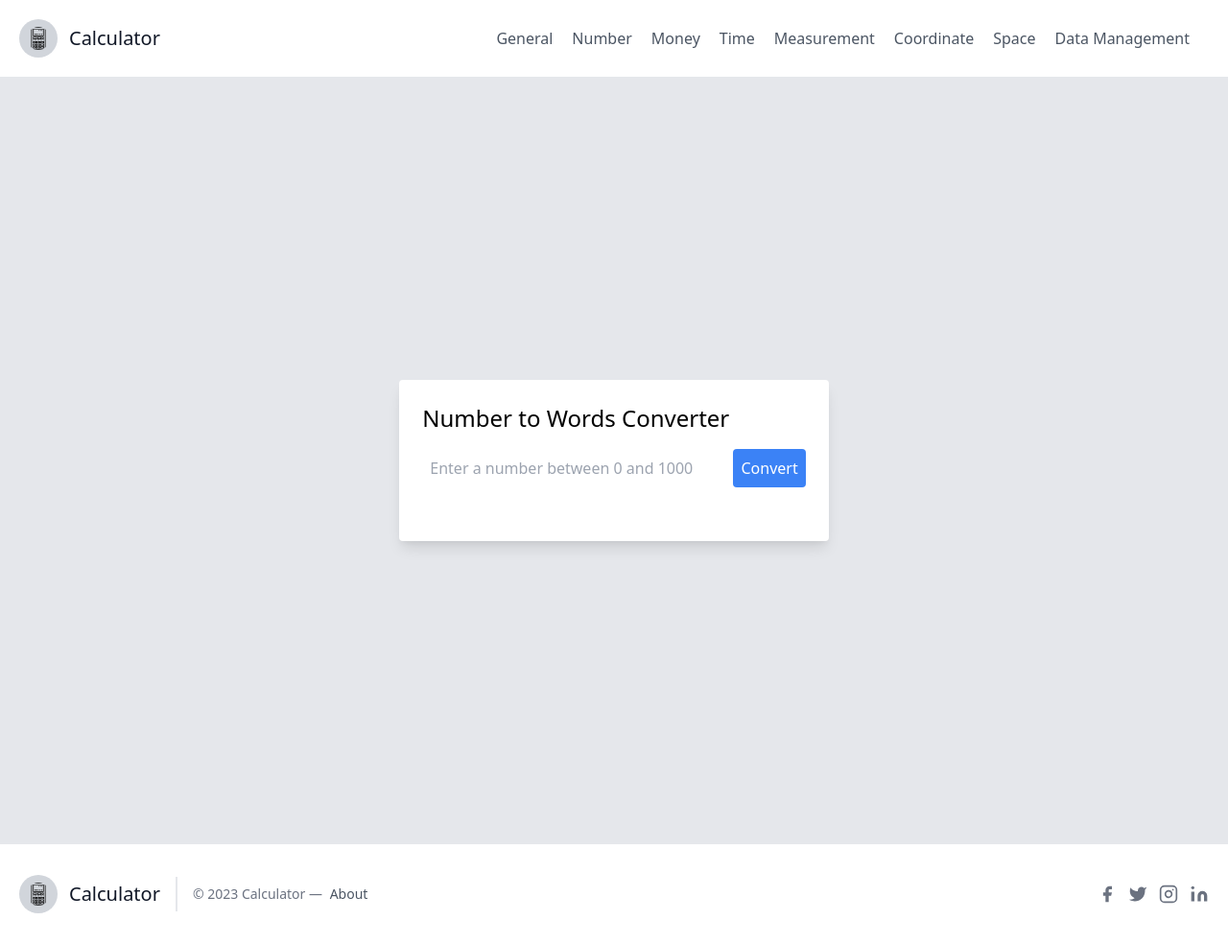
After one commit to Fizz02/VIRTUAL-TUTOR-AI-CHATBOT, a Node server app: page /number in a window 1280 px wide. The commit adds this page. Shown: the whole page at 96% size. Run offline with Node 20, Linux system fonts and the light colour scheme; style sheets or scripts are compiled from the project's sources; some libraries are stand-ins or nearby versions.

Commit message:
nomborbulat

```diff
--- a/app.js
+++ b/app.js
@@ -22,6 +22,10 @@ app.get('/about', function(req, res) {
 
 app.get('/general', function(req,res){
   res.render('pages/algebra_calculator');
+});
+
+app.get('/number', function(req,res){
+  res.render('pages/nomborbulat');
 });
 
 app.get('/coord', function(req,res){
--- a/package.json
+++ b/package.json
@@ -14,6 +14,7 @@
   "dependencies": {
     "ejs": "^3.1.6",
     "express": "^4.17.1",
+    "mathjs": "^12.2.1",
     "mongodb": "^6.2.0",
     "nodemon": "^3.0.1"
   },
--- a/views/pages/algebra_calculator.ejs
+++ b/views/pages/algebra_calculator.ejs
@@ -6,9 +6,9 @@
 <header>
     <%- include('../partials/header') %>
 </header>
-<body>
+<main>
 
-</body>
+</main>
 <footer>
     <%- include('../partials/footer') %>
 </footer>
--- /dev/null
+++ b/views/pages/nomborbulat.ejs
@@ -0,0 +1,69 @@
+<html lang="en">
+<head>
+    <%- include('../partials/head') %>
+</head>
+
+<header>
+    <%- include('../partials/header') %>
+</header>
+
+<main class="bg-gray-200 flex justify-center items-center h-screen">
+    <div class="bg-white p-6 rounded shadow-lg">
+        <h1 class="text-2xl mb-4">Number to Words Converter</h1>
+        <input type="number" id="numberInput" class="p-2 mb-4 w-80" placeholder="Enter a number between 0 and 1000">
+        <button class="p-2 bg-blue-500 text-white rounded hover:bg-blue-600" onclick="convertNumber()">Convert</button>
+        <p id="result" class="mt-4 text-xl font-bold"></p>
+    </div>
+
+    <script>
+        function convertNumber() {
+            const number = parseInt(document.getElementById('numberInput').value, 10);
+
+            if (isNaN(number) || number < 0 || number > 1000) {
+                document.getElementById('result').innerText = 'Sila masukkan nombor yang sah antara 0 dan 1000.';
+                return;
+            }
+
+            const words = numberToWords(number);
+            document.getElementById('result').innerText = words;
+        }
+
+        function numberToWords(number) {
+            const units = ['', 'Satu', 'Dua', 'Tiga', 'Empat', 'Lima', 'Enam', 'Tujuh', 'Lapan', 'Sembilan', 'Sepuluh',
+                'Sebelas', 'Dua Belas', 'Tiga Belas', 'Empat Belas', 'Lima Belas', 'Enam Belas', 'Tujuh Belas', 'Lapan Belas', 'Sembilan Belas'
+            ];
+            const tens = ['', 'Sepuluh', 'Dua Puluh', 'Tiga Puluh', 'Empat Puluh', 'Lima Puluh', 'Enam Puluh', 'Tujuh Puluh', 'Lapan Puluh', 'Sembilan Puluh'];
+
+            if (number === 0) {
+                return 'kosong';
+            }
+
+            let words = '';
+
+            if (number >= 1000) {
+                words += units[Math.floor(number / 1000)] + ' Ribu ';
+                number %= 1000;
+            }
+
+            if (number >= 100) {
+                words += units[Math.floor(number / 100)] + ' Ratus ';
+                number %= 100;
+            }
+
+            if (number >= 20) {
+                words += tens[Math.floor(number / 10)] + ' ';
+                number %= 10;
+            }
+
+            if (number > 0) {
+                words += units[number];
+            }
+
+            return words.trim();
+        }
+    </script>
+</main>
+<footer>
+    <%- include('../partials/footer') %>
+</footer>
+</html>
--- a/views/partials/header.ejs
+++ b/views/partials/header.ejs
@@ -6,6 +6,7 @@
       </a>
       <nav class="md:ml-auto flex flex-wrap items-center text-base justify-center">
         <a class="mr-5 hover:text-gray-900 md:drop-shadow-xl" href="/general">General</a>
+        <a class="mr-5 hover:text-gray-900" href="/number">Number</a>
         <a class="mr-5 hover:text-gray-900" href="/about">Money</a>
         <a class="mr-5 hover:text-gray-900" href="/time">Time</a>
         <a class="mr-5 hover:text-gray-900" href="/measurement">Measurement</a>
```
Also changed, not shown: 1 other file.
